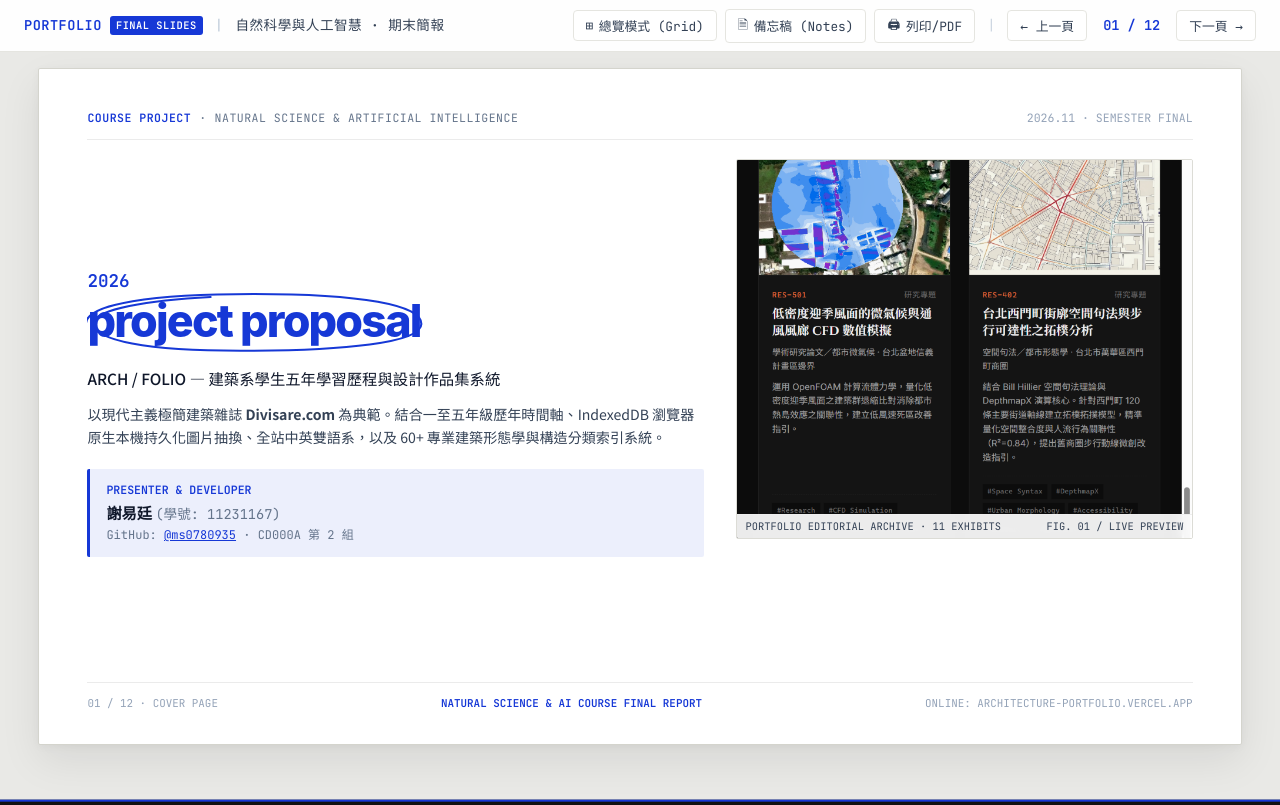
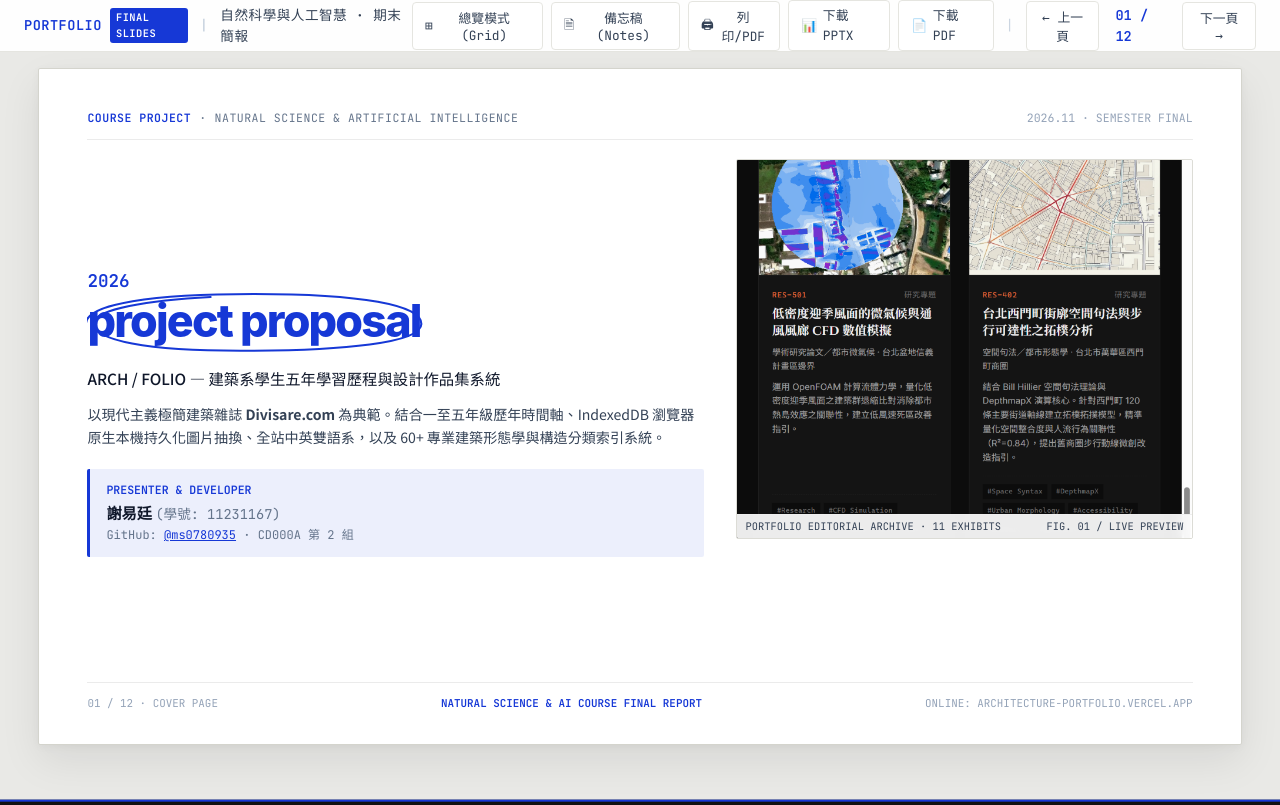
Before and after one commit to ms0780935/architecture-portfolio, a website: page presentation.html in a window 1280 px wide. Drawn offline with Linux system fonts and the light colour scheme; a web font is replaced by a local one.

Commit message:
feat: Add direct PPTX and PDF download buttons to presentation deck header

```diff
--- a/presentation.html
+++ b/presentation.html
@@ -706,6 +706,14 @@
         <span>🖨</span>
         <span>列印/PDF</span>
       </button>
+      <a href="architecture_portfolio_presentation.pptx" download class="btn-deck" style="text-decoration:none;" title="下載 16:9 可編輯 PPTX 簡報檔">
+        <span>📊</span>
+        <span>下載 PPTX</span>
+      </a>
+      <a href="ppt.pdf" download class="btn-deck" style="text-decoration:none;" title="下載完整 PDF 簡報檔">
+        <span>📄</span>
+        <span>下載 PDF</span>
+      </a>
       <span style="color: #cbd5e1; margin: 0 4px;">|</span>
       <button id="btn-prev-slide" class="btn-deck" title="上一頁 (← 或 Backspace)">← 上一頁</button>
       <span id="slide-indicator" class="slide-counter">01 / 12</span>
```
Also changed, not shown: 1 other file.
